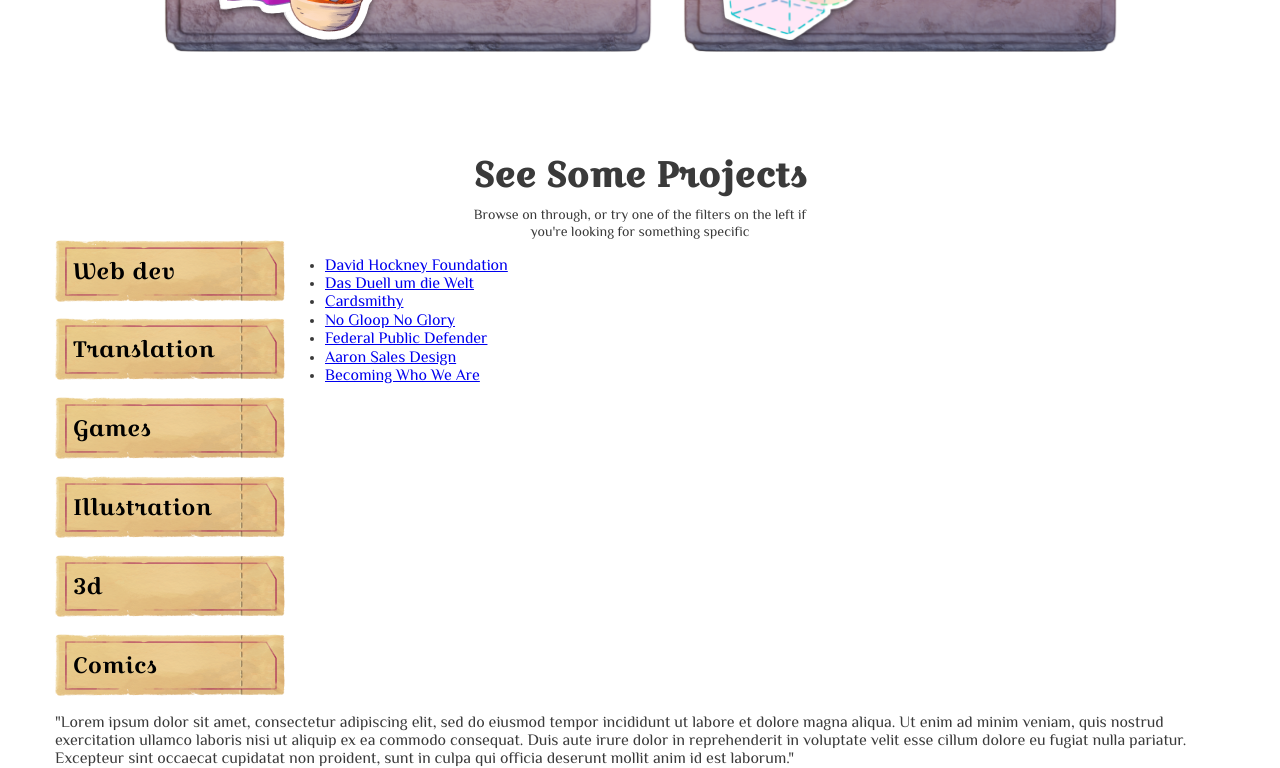
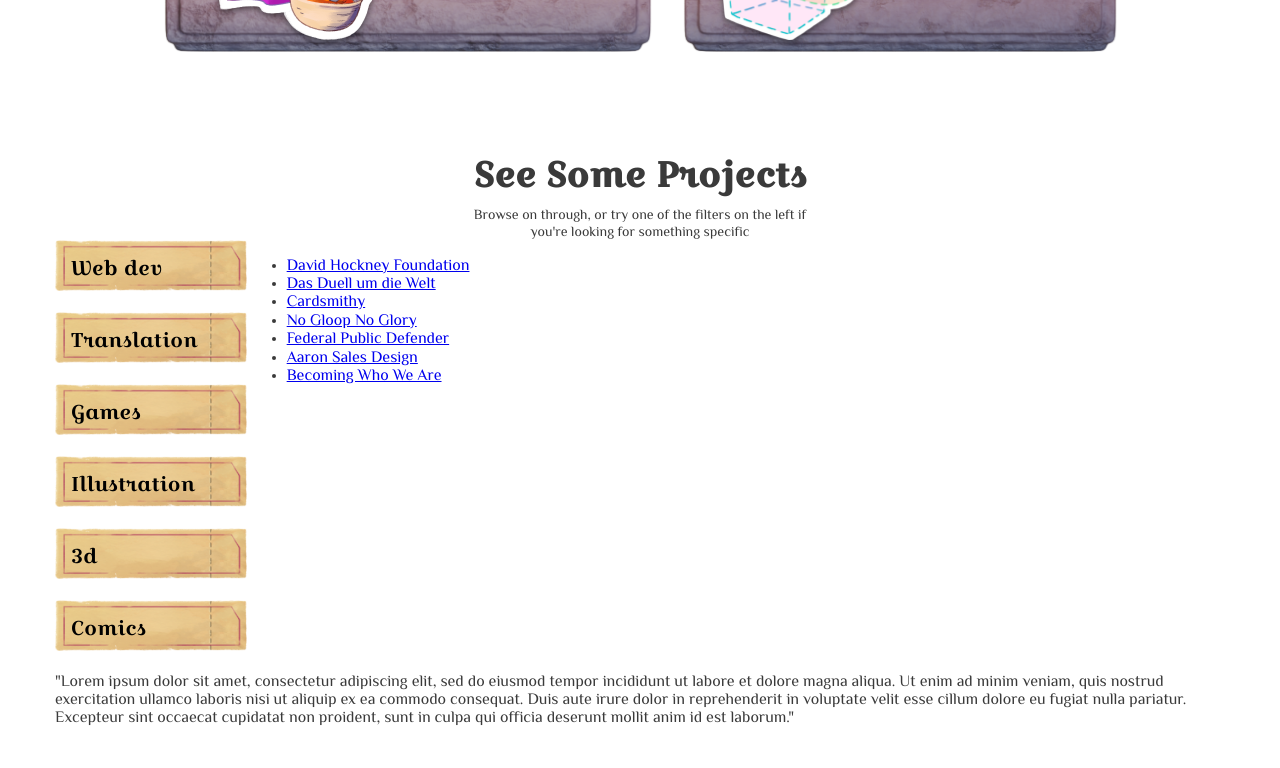
Before and after one commit to naomiyaki/naomi-computer, an Eleventy site: page index.html in a window 1280 px wide. Shown: the part 943-1711 px from the top of the page. After the commit the page ends 1670 px from the top, so only its background shows below. Built offline with nearby package versions, Linux system fonts and the light colour scheme; Eleventy itself is replaced by a stand-in of ours; files that its build step writes are made by us from their sources.

Commit message:
[F] Render styles project filters

```diff
--- a/_includes/filter-projects.njk
+++ b/_includes/filter-projects.njk
@@ -17,8 +17,8 @@
             <ul class="unstyled-list" id="filter-list">
                 {% for filter in collections.filters %}
                     <li>
-                        <img class="background" src="/assets/images/filter-projcets-filter-ticket.png"/>
                         <button class="unstyled-button" data-filter="{{filter}}">
+                            <img class="background" src="/assets/images/filter-projcets-filter-ticket.png"/>
                             {{filter | capitalize}}
                         </button>
                     </li>
--- a/_includes/styles/components/filter-projects.css
+++ b/_includes/styles/components/filter-projects.css
@@ -19,22 +19,37 @@
 }
 
 .filter-projects .filters li {
-    position: relative;
     margin-bottom: 15px;
+    transition: transform 0.2s cubic-bezier(0.32, 0, 0.67, 0);
+    transform-origin: center left;
 }
 
 .filter-projects .filters .background {
     position: absolute;
+    top: 0;
+    left: 0;
     z-index: -1;
     width: 100%;
 }
 
 .filter-projects .filters button {
+    position: relative;
     display: block;
     cursor: pointer;
-    width: 230px;
+    width: 9.583em;
     padding: .85em 0 .85em .8em;
     text-align: left;
     font-family: var(--font-header);
-    font-size: 1.4em;
+    font-size: 1.25em;
 }
+
+.filter-projects .filters li:hover {
+    transform: scale(1.15, 1.15);
+    transition: transform 0.22s cubic-bezier(0.33, 1, 0.68, 1);
+}
+
+.filter-projects .filters li:hover + li,
+.filter-projects .filters li:has(+ li:hover) {
+    transform: scale(1.05, 1.05);
+    transition: transform 0.22s cubic-bezier(0.33, 1, 0.68, 1);
+}
```
